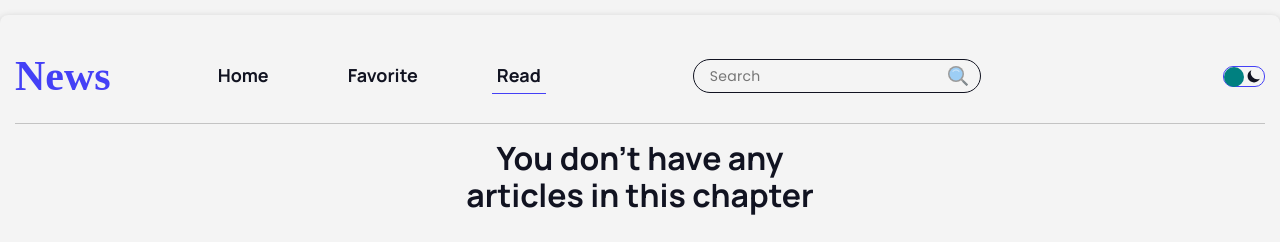
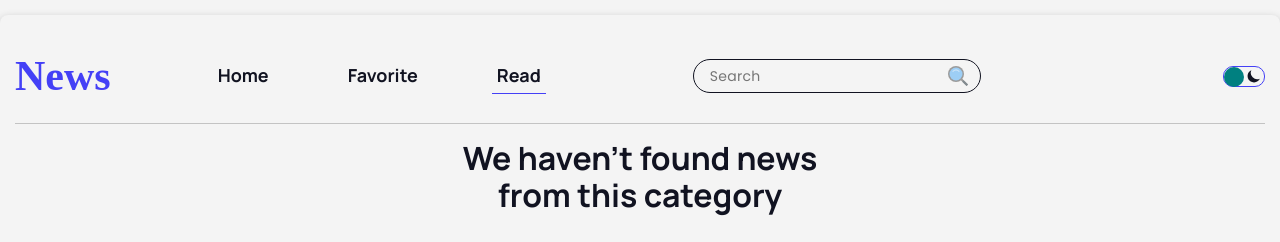
Before and after one commit to Siryi-Oleksandr/news-project, a React (Create React App) app: page /news-project/read in a window 1280 px wide. Shown: the top 242 px of the page. Built offline with nearby package versions, Linux system fonts and the light colour scheme; grey boxes are pictures that could not be loaded; a web font is replaced by a local one.

Commit message:
add new message

```diff
--- a/src/components/NotArticles/NotArticles.jsx
+++ b/src/components/NotArticles/NotArticles.jsx
@@ -4,7 +4,7 @@ import { DefImgWrapper } from './NotArticles.styled';
 function NotArticles() {
   return (
     <DefImgWrapper>
-      <h1>You don't have any articles in this chapter</h1>
+      <h1>We haven’t found news from this category</h1>
       <img src={defaultImage} alt="Not found any articles" />
     </DefImgWrapper>
   );
```
